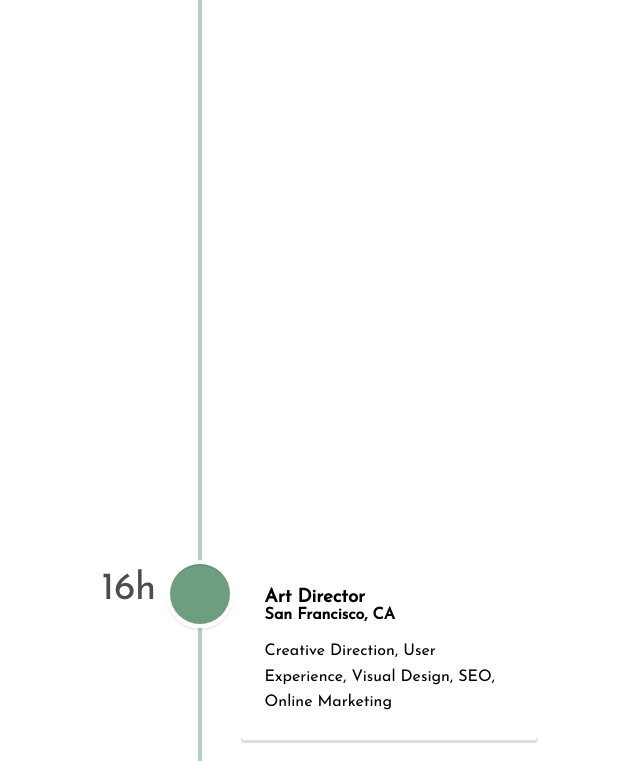
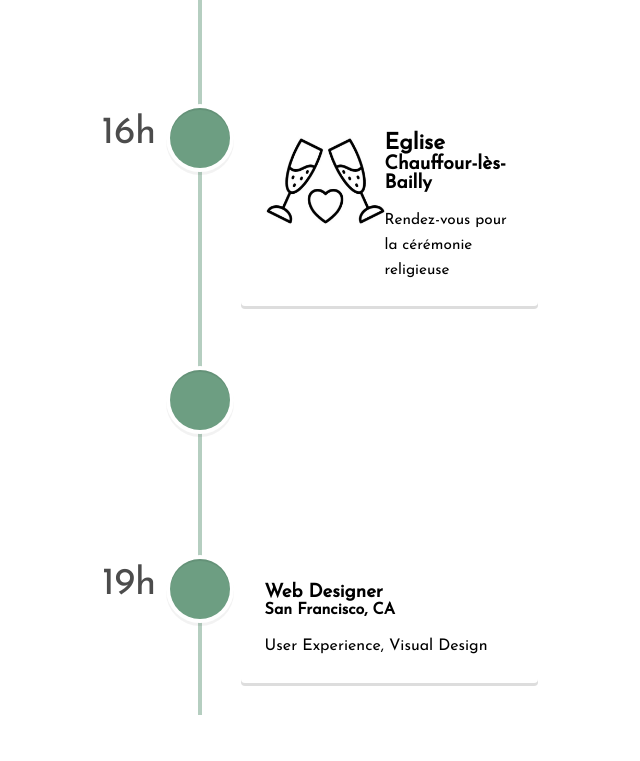
Before and after one commit to tatiana-sthl/wedding, a Next.js app: page / in a window 1280 px wide. Shown: the part 1020-1781 px from the top of the page, without its empty margins (440-1080 px from the left). Built offline with nearby package versions, Linux system fonts and the light colour scheme.

Commit message:
add icon in timeline

```diff
--- a/src/app/components/timeline.js
+++ b/src/app/components/timeline.js
@@ -17,32 +17,47 @@ const Timeline = () => {
         date="15h"
         dateClassName={styles.verticaltimelineelementdate}
         iconStyle={{ background: 'rgb(109, 158, 130, 1)', color: '#fff' }}
-
       >
-        <h3 className="vertical-timeline-element-title">Eglise</h3>
-        <h4 className="vertical-timeline-element-subtitle">Chauffour-lès-Bailly</h4>
-        <p>
-          Rendez-vous à l'Eglise pour la cérémonie religieuse
-        </p>
+        <div className={styles.divTimeline}>
           <Image
             src='/img/eglise.jpg'
             alt="Landscape picture"
-          width={800}
-          height={500}
+            width={110}
+            height={150}
+            className='iconTimeline'
           />
+          <div className={styles.divTimeline2}>
+            <h3 className="vertical-timeline-element-title">Eglise</h3>
+            <h4 className="vertical-timeline-element-subtitle">Chauffour-lès-Bailly</h4>
+            <p className={styles.pTimeline}>
+              Rendez-vous pour la cérémonie religieuse
+            </p>
+          </div>
+        </div>
       </VerticalTimelineElement>
+
       <VerticalTimelineElement
         className="vertical-timeline-element--work"
         date="16h"
         dateClassName={styles.verticaltimelineelementdate}
         iconStyle={{ background: 'rgb(109, 158, 130, 1)', color: '#fff' }}
-
       >
-        <h3 className="vertical-timeline-element-title">Art Director</h3>
-        <h4 className="vertical-timeline-element-subtitle">San Francisco, CA</h4>
-        <p>
-          Creative Direction, User Experience, Visual Design, SEO, Online Marketing
+        <div className={styles.divTimeline}>
+          <Image
+            src='/img/champagne.jpg'
+            alt="vin d'honneur"
+            width={120}
+            height={100}
+            className='iconTimeline'
+          />
+          <div className={styles.divTimeline2}>
+            <h3 className="vertical-timeline-element-title">Eglise</h3>
+            <h4 className="vertical-timeline-element-subtitle">Chauffour-lès-Bailly</h4>
+            <p className={styles.pTimeline}>
+              Rendez-vous pour la cérémonie religieuse
             </p>
+          </div>
+        </div>
       </VerticalTimelineElement>
       <VerticalTimelineElement
         className="vertical-timeline-element--work"
--- a/src/app/page.module.css
+++ b/src/app/page.module.css
@@ -128,4 +128,18 @@
 .verticaltimelineelementdate {
   font-size: 3vw!important;
   padding: 0 1vw!important;
+  color: #000000!important;
 }
+
+.divTimeline {
+  display: flex!important;
+}
+
+.divTimeline2 {
+  align-self: center;
+  font-size: 1.5vw;
+}
+
+.pTimeline {
+  font-size: 1.2vw!important;
+}
```
Also changed, not shown: public/img/champagne.jpg (added), public/img/eglise.jpg. Lines whose indentation alone changed are shown as unchanged.
